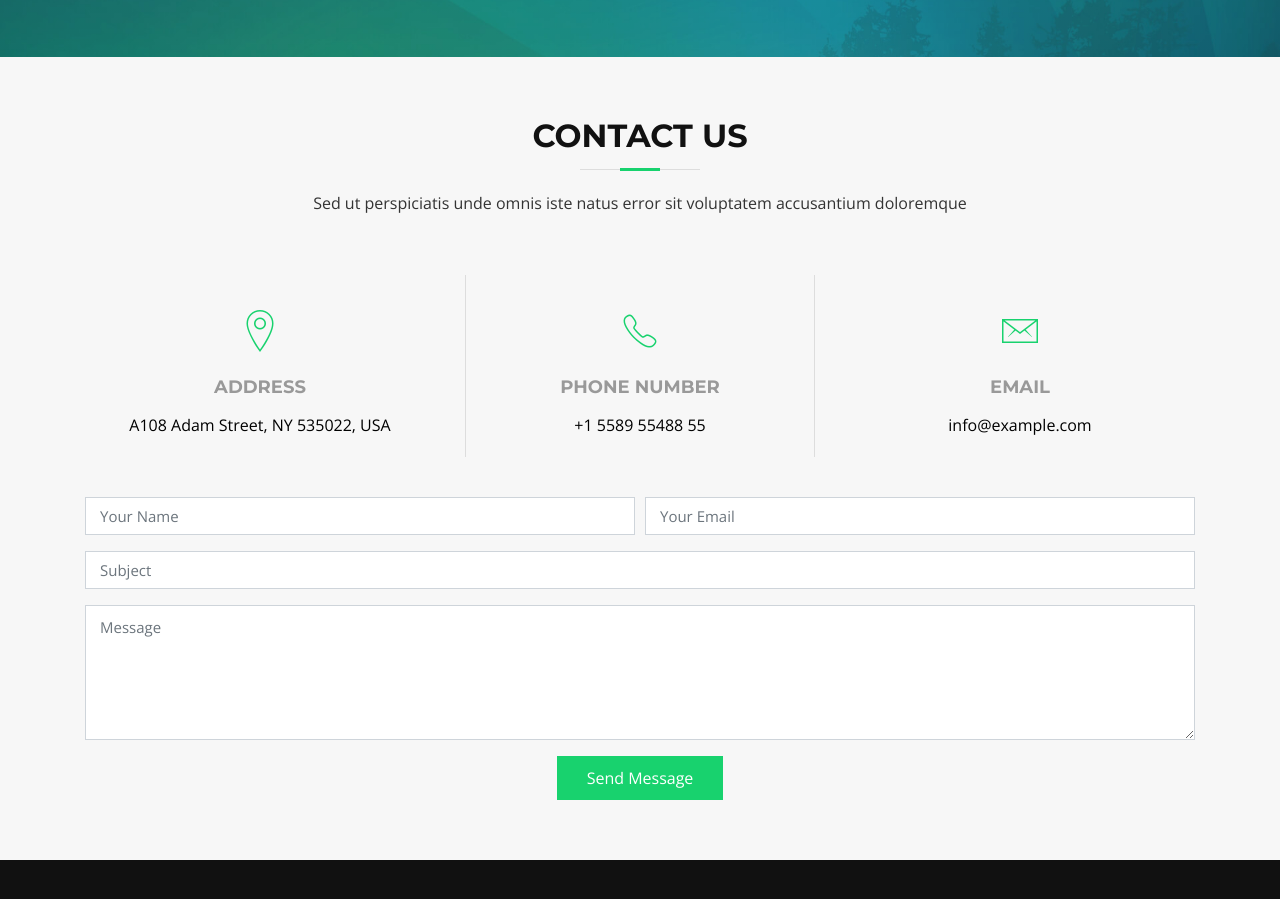
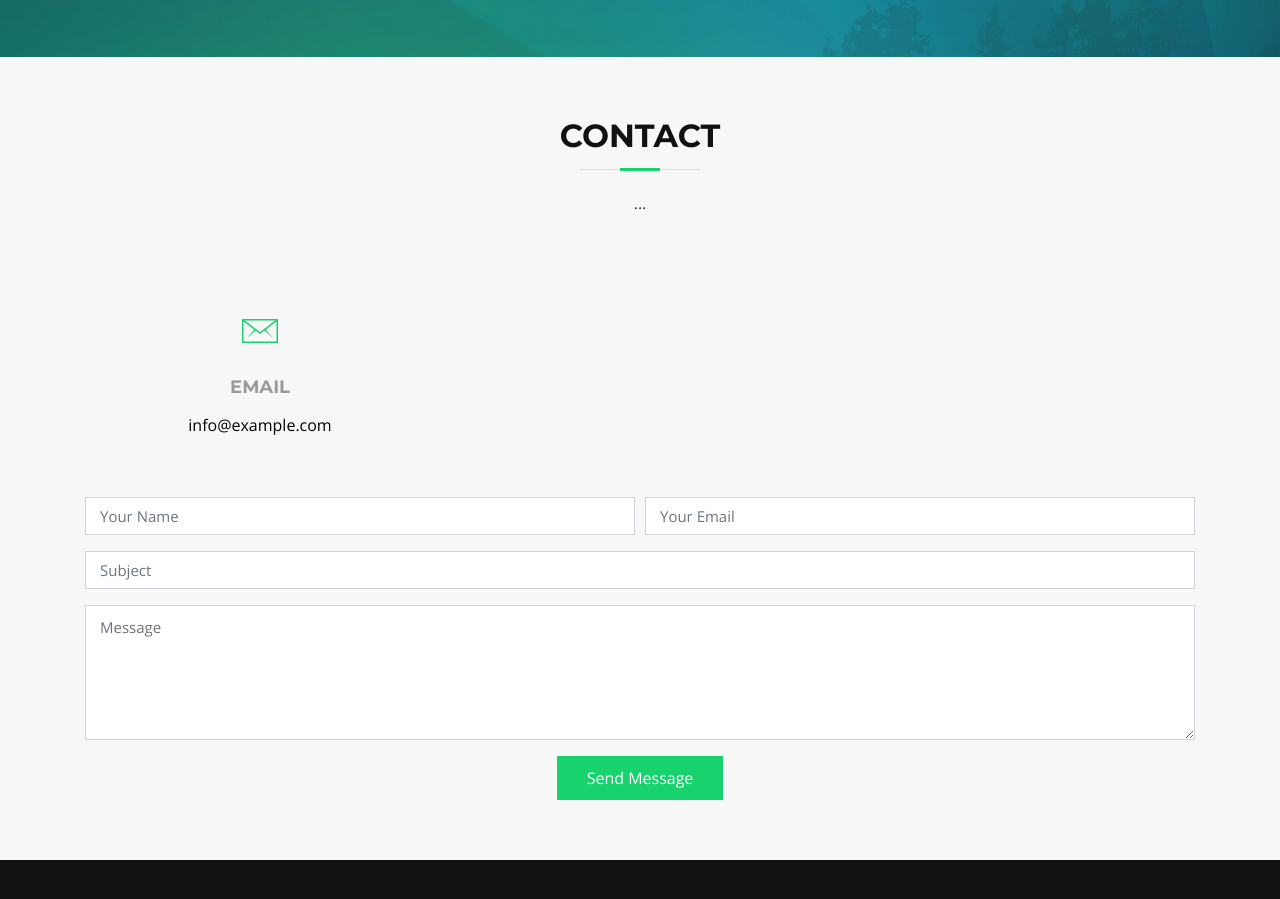
Before and after one commit to dayanleecor/dayanleecor.github.io, a plain HTML site: page index.html in a window 1280 px wide. Shown: the part 3184-4083 px from the top of the page. Drawn offline with nearby package versions, Linux system fonts and the light colour scheme; files whose address does not match are found by name.

Commit message:
Update index.html

```diff
--- a/index.html
+++ b/index.html
@@ -359,33 +359,18 @@
       <div class="container">
 
         <div class="section-header">
-          <h3>Contact Us</h3>
-          <p>Sed ut perspiciatis unde omnis iste natus error sit voluptatem accusantium doloremque</p>
+          <h3>Contact</h3>
+          <p>...</p>
         </div>
 
         <div class="row contact-info">
 
-          <div class="col-md-4">
-            <div class="contact-address">
-              <i class="ion-ios-location-outline"></i>
-              <h3>Address</h3>
-              <address>A108 Adam Street, NY 535022, USA</address>
-            </div>
-          </div>
-
-          <div class="col-md-4">
-            <div class="contact-phone">
-              <i class="ion-ios-telephone-outline"></i>
-              <h3>Phone Number</h3>
-              <p><a href="tel:+155895548855">+1 5589 55488 55</a></p>
-            </div>
-          </div>
 
           <div class="col-md-4">
             <div class="contact-email">
               <i class="ion-ios-email-outline"></i>
               <h3>Email</h3>
-              <p><a href="mailto:info@example.com">info@example.com</a></p>
+              <p><a href="mailto:dayanleecor@gmail.com">info@example.com</a></p>
             </div>
           </div>
 
```
